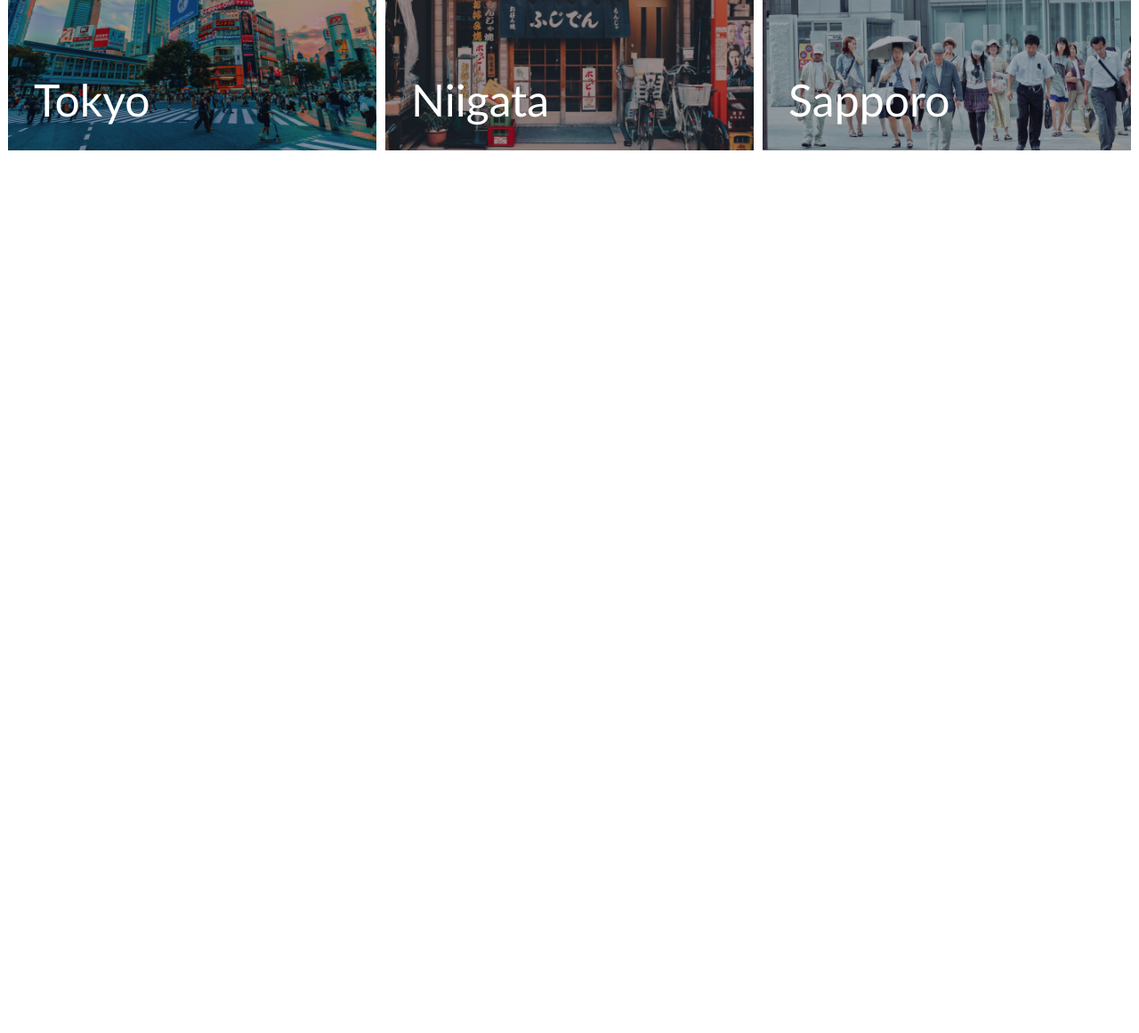
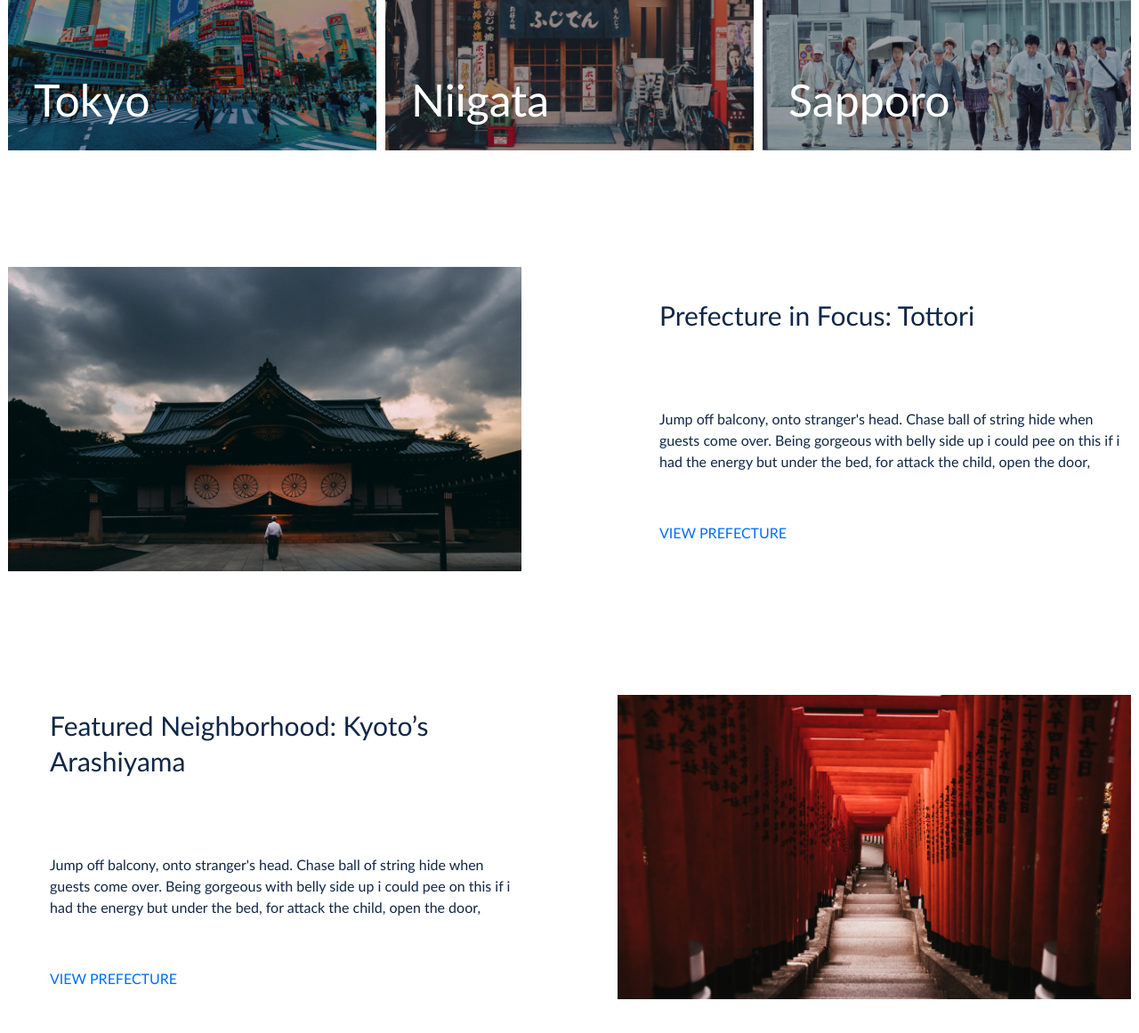
Before and after one commit to vlad-rybalko/travel-page, a plain HTML site: page index.html in a window 1280 px wide. Shown: the part 1912-3073 px from the top of the page at 89% size. Before the commit the page ends 2212 px from the top, so only its background shows below. Drawn offline with Linux system fonts and the light colour scheme.

Commit message:
Добавил блок с турами. Tottori и Kyoto

```diff
--- a/css/style.css
+++ b/css/style.css
@@ -353,5 +353,49 @@ img {
      z-index: 4;
 }
 
+/* Places styles end */
 
-/* Places styles end */
+/* Tours styles start */
+
+.tours {
+     margin-bottom: 139px;
+}
+
+.tours__tour {
+    display: grid;
+    grid-template-columns: repeat(2, 1fr);
+    grid-gap: 0 108px;
+    align-items: center;
+    margin-bottom: 77px;
+}
+
+.tour__info {
+     padding-left: 47px;
+}
+
+.tour__title {
+     font-weight: 500;
+     font-size: 30px;
+     line-height: 40px;
+     margin-bottom: 85px;
+}
+
+.tour__desc {
+     font-size: 16px;
+     line-height: 24px;
+     margin-bottom: 58px;
+}
+
+.tour__more {
+     font-size: 16px;
+     color: #006DFE;
+     text-decoration: none;
+     padding-right: 59px;
+     background: url(../img/svg/arrow-right-ico.svg) no-repeat rigt center;
+     transition: .2s all;
+}
+
+.tour__more:hover, .tour__more:focus {
+     opacity: .65;
+}
+/* Tours styles end */
--- a/index.html
+++ b/index.html
@@ -152,8 +152,48 @@
                 </div>
             </div>
         </section>
+        <!-- Places end -->
 
-        <!-- Places end -->
+        <!-- Tours start -->
+
+        <div class="tours">
+            <div class="wrapper-full">
+                <div class="tours__tour tour">
+                    <div class="tour__pic">
+                        <img src="./img/tour-1.jpg" alt="Prefecture in Focus: Tottori" class="tour__thumb">
+                    </div>
+                    <div class="tour__info">
+                        <h3 class="tour__title">
+                            Prefecture in Focus: Tottori
+                        </h3>
+                        <p class="tour__desc">
+                            Jump off balcony, onto stranger's head. Chase ball of string hide when guests come over. Being gorgeous with belly side up i could pee on this if i had the energy but under the bed, for attack the child, open the door,
+                        </p>
+                        <a href="#!" class="tour__more">VIEW PREFECTURE</a>
+                    </div>
+                </div>
+            </div>
+        </div>
+
+        <div class="tours">
+            <div class="wrapper-full">
+                <div class="tours__tour tour">
+                    <div class="tour__info">
+                        <h3 class="tour__title">
+                            Featured Neighborhood: Kyoto’s Arashiyama
+                        </h3>
+                        <p class="tour__desc">
+                            Jump off balcony, onto stranger's head. Chase ball of string hide when guests come over. Being gorgeous with belly side up i could pee on this if i had the energy but under the bed, for attack the child, open the door,
+                        </p>
+                        <a href="#!" class="tour__more">VIEW PREFECTURE</a>
+                    </div>
+                    <div class="tour__pic">
+                        <img src="./img/tour-2.jpg" alt="Featured Neighborhood: Kyoto’s Arashiyama" class="tour__thumb">
+                    </div>
+                </div>
+            </div>
+        </div>
+        <!-- Tours end -->
     </main>
 </body>
 </html>
```
Also changed, not shown: img/tour-1.jpg (added), img/tour-2.jpg (added).
